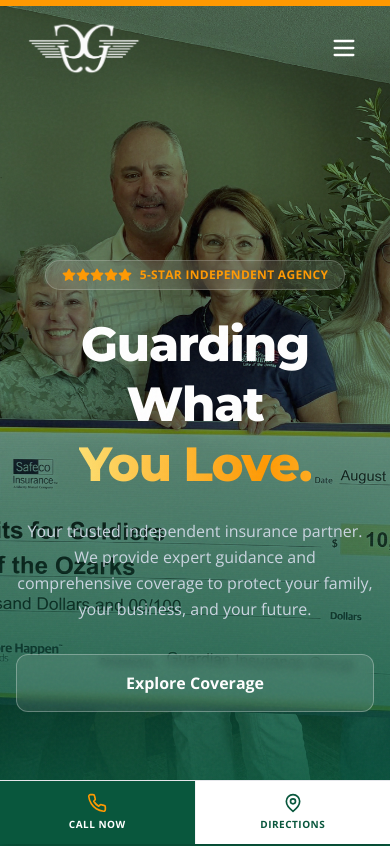
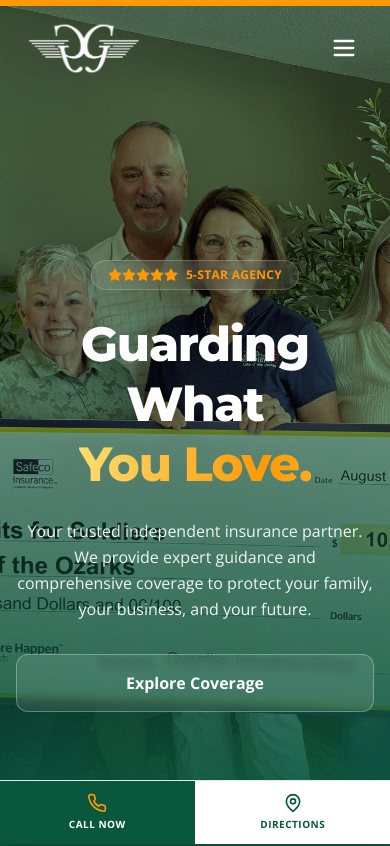
Before and after one commit to Founditmarketing/guardian-insurance-group, a React (Vite) app: page /#/ in a window 390 px wide. Shown: the top 846 px of the page. Built offline with nearby package versions, Linux system fonts and the light colour scheme.

Commit message:
Update mobile hero subtitle and text brightness

```diff
--- a/components/Hero.tsx
+++ b/components/Hero.tsx
@@ -47,7 +47,10 @@ const Hero: React.FC = () => {
             <div className="flex text-brand-gold">
               {[...Array(5)].map((_, i) => <Star key={i} size={14} fill="currentColor" />)}
             </div>
-            <span className="text-xs font-bold tracking-wide uppercase text-brand-gold">5-Star Independent Agency</span>
+            <span className="text-xs font-bold tracking-wide uppercase text-brand-gold">
+              <span className="hidden sm:inline">5-Star Independent Agency</span>
+              <span className="sm:hidden">5-Star Agency</span>
+            </span>
           </motion.div>
 
           <motion.h1
@@ -66,7 +69,7 @@ const Hero: React.FC = () => {
             initial={{ opacity: 0, y: 20 }}
             animate={{ opacity: 1, y: 0 }}
             transition={{ delay: 0.6, duration: 0.6 }}
-            className="text-base sm:text-lg md:text-xl text-slate-300 mb-8 max-w-lg mx-auto md:mx-0 font-light leading-relaxed"
+            className="text-base sm:text-lg md:text-xl text-slate-100 mb-8 max-w-lg mx-auto md:mx-0 font-light leading-relaxed"
           >
             Your trusted independent insurance partner. We provide expert guidance and comprehensive coverage to protect your family, your business, and your future.
           </motion.p>
```
